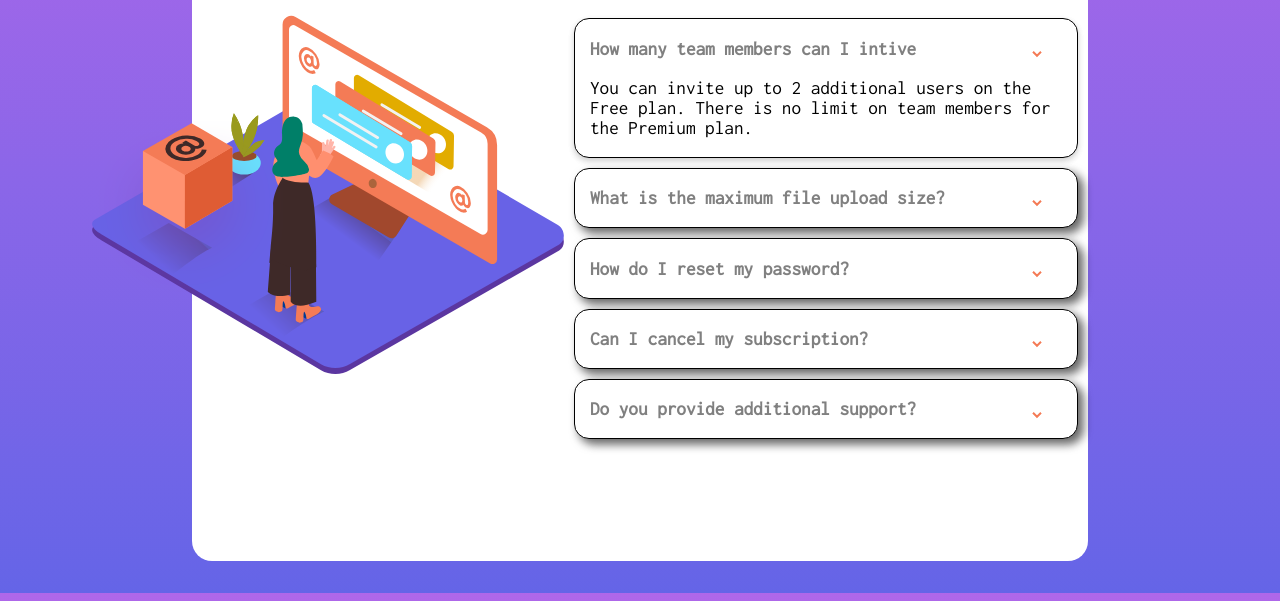
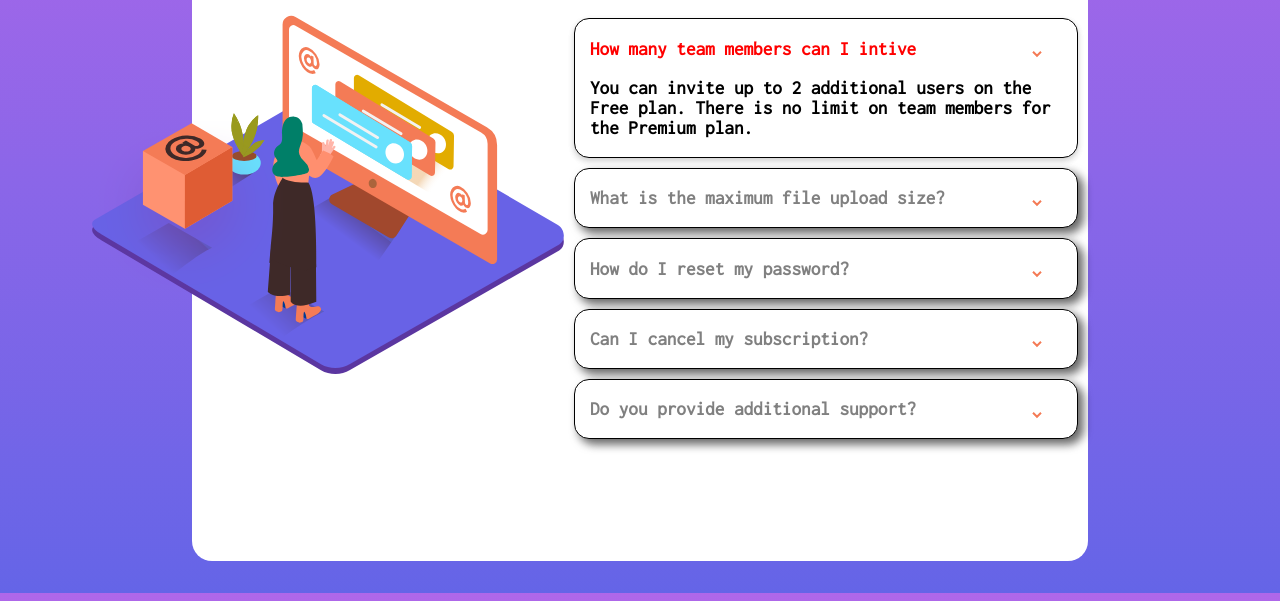
Before and after one commit to omer-yagci/faq-accordion-card-main, a plain HTML site: page index.html in a window 1280 px wide. Shown: the part 207-808 px from the top of the page. Drawn offline with Linux system fonts and the light colour scheme.

Commit message:
second commit

```diff
--- a/style.css
+++ b/style.css
@@ -93,4 +93,9 @@ h1 {
 
 .faq-item.active .description {
   display: block;
+  font-weight: bolder;
 }
+.faq-item.active .title {
+  color: red;
+  font-weight: bold;
+}
```
